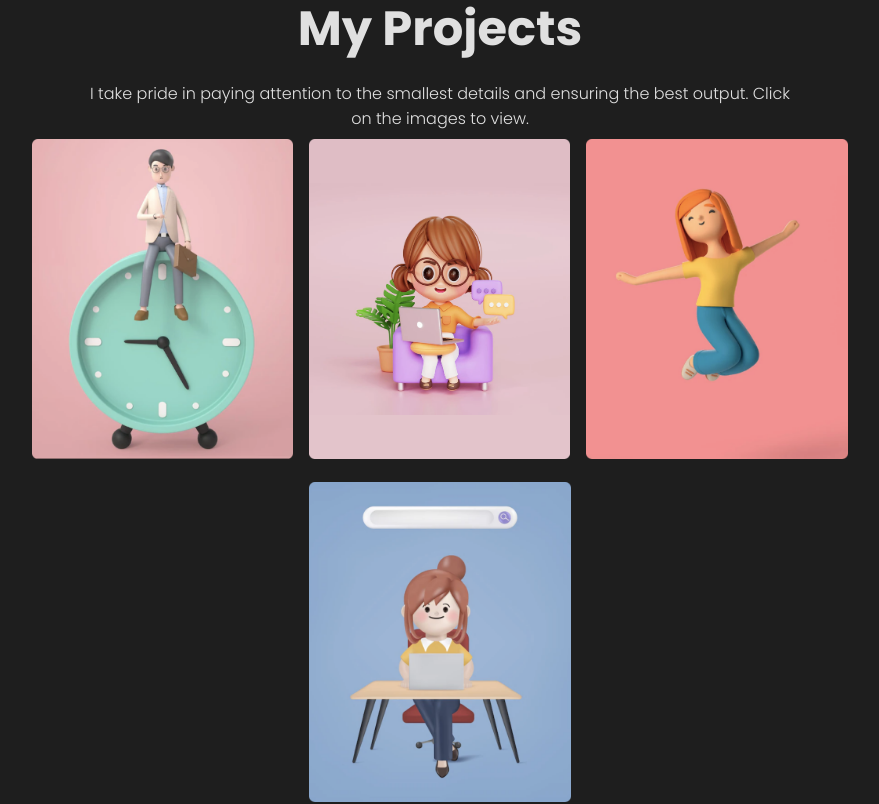
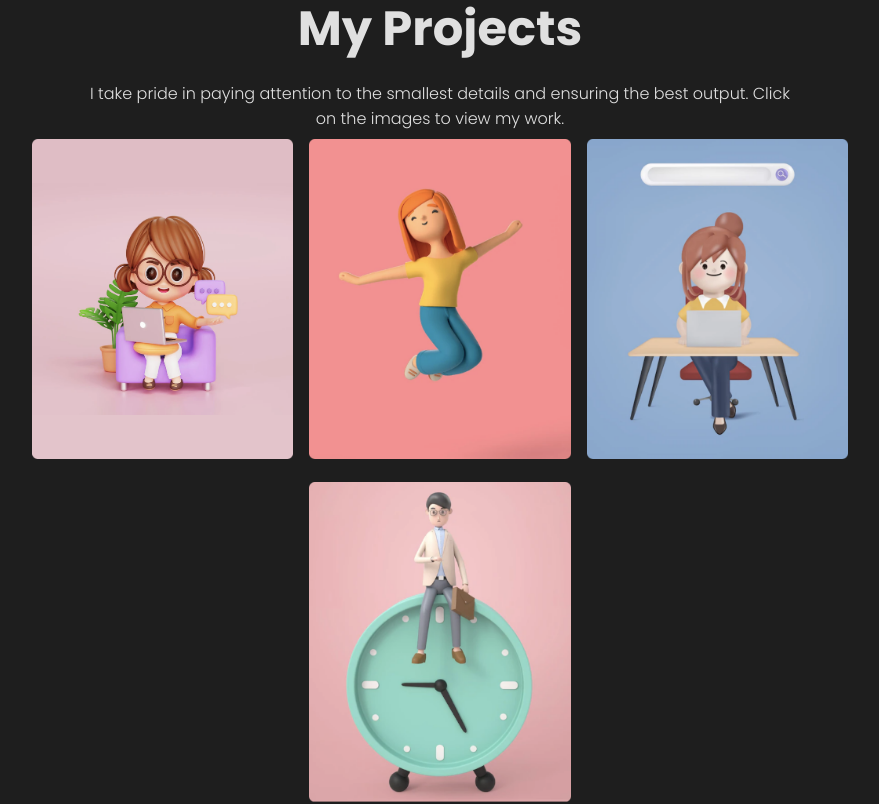
Before and after one commit to barakamukungu/portfolio, a React (Create React App) app: page / in a window 1280 px wide. Shown: the part 1520-2324 px from the top of the page, without its empty margins (200-1079 px from the left). Built offline with nearby package versions, Linux system fonts and the light colour scheme.

Commit message:
Update works.js

```diff
--- a/src/components/Works/works.js
+++ b/src/components/Works/works.js
@@ -9,15 +9,24 @@ const Works = () => {
   return (
     <section id='works'>
       <h2 className='worksTitle'>My Projects</h2>
-      <span className='worksDesc'>I take pride in paying attention to the smallest details and ensuring the best output. Click on the images to view.</span>
-      <div className='worksImgs'>
-        <a href='https://food-delivery-home.onrender.com'><img src={Portfolio6} alt='' className='worksImg' /></a>
-        <a href='https://blog-app-dlvr.onrender.com'><img src={Portfolio2} alt='' className='worksImg' /></a>
-        <a href='https://github.com/barakamukungu/simscanner'><img src={Portfolio3} alt='' className='worksImg' /></a>
-        <a href='https://github.com/barakamukungu/log-analyzer'><img src={Portfolio4} alt='' className='worksImg' /></a>
-        {/*<img src={Portfolio5} alt='' className='worksImg' />
-        <img src={Portfolio1} alt='' className='worksImg' />*/}
-      </div>
+      <span className='worksDesc'>I take pride in paying attention to the smallest details and ensuring the best output. Click on the images to view my work.</span>
+     <div className='worksImgs'>
+      <a href='https://github.com/barakamukungu/amazon_analysis'>
+        <img src={Portfolio2} alt='Amazon Analysis' className='worksImg' />
+      </a>
+
+      <a href='https://github.com/barakamukungu/crm-sales-dashboard'>
+        <img src={Portfolio3} alt='CRM Dashboard' className='worksImg' />
+      </a>
+
+      <a href='https://github.com/barakamukungu/coffee-shop-analysis'>
+        <img src={Portfolio4} alt='Coffee Analysis' className='worksImg' />
+      </a>
+
+      <a href='https://github.com/barakamukungu/security-log-analysis'>
+        <img src={Portfolio6} alt='Security Analysis' className='worksImg' />
+      </a>
+    </div>
       {/*<button className='worksBtn'>See More</button>*/}
     </section>
   );
```
